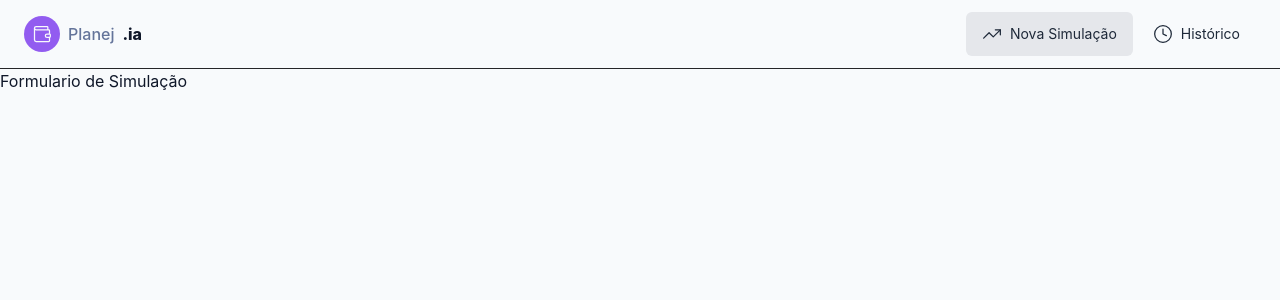
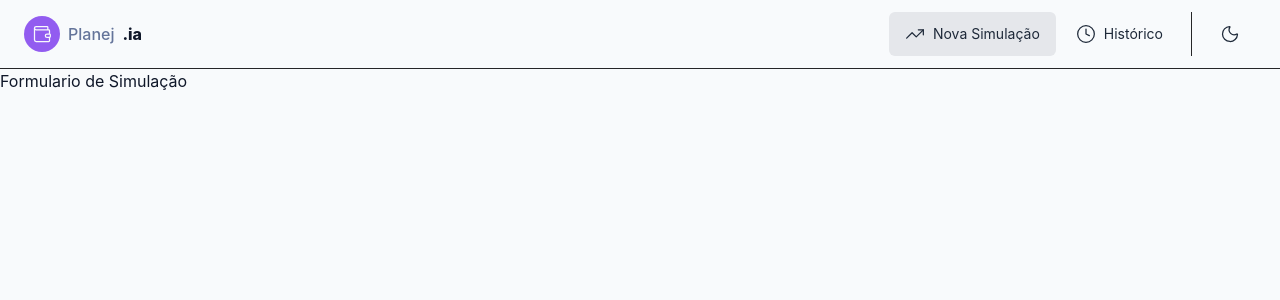
Before and after one commit to emygerfson/financiaIa, a React (Vite) app in the folder financeiro/: page / in a window 1280 px wide. Shown: the top 300 px of the page. Built offline with nearby package versions, Linux system fonts and the light colour scheme.

Commit message:
thmema dark e liht criado

```diff
--- /dev/null
+++ b/financeiro/src/components/shared/Divider.tsx
@@ -0,0 +1,43 @@
+import React from 'react';
+interface DividerProps {
+  orientation?: "horizontal" | "vertical";
+  spacing?: string;
+  className?: string;
+}
+
+export function Divider({
+  orientation = "horizontal",
+  spacing = "16px",
+  className = "",
+}: DividerProps) {
+  const styles =
+    orientation === "horizontal"
+      ? {
+          marginTop: spacing,
+          marginBottom: spacing,
+        }
+      : {
+          marginLeft: spacing,
+          marginRight: spacing,
+        };
+
+  const classNameByOrientation = {
+    horizontal: "w-full h-px",
+    vertical: "self-stretch w-px",
+  };
+
+  return (
+    <div
+      role="separator"
+      aria-orientation={orientation}
+      style={styles}
+      className={[
+        "bg-border",
+        classNameByOrientation[orientation],
+        className,
+      ]
+        .filter(Boolean)
+        .join(" ")}
+    />
+  );
+}
--- a/financeiro/src/components/shared/Header.tsx
+++ b/financeiro/src/components/shared/Header.tsx
@@ -1,10 +1,13 @@
-import { Clock, TrendingUp, Wallet } from "lucide-react";
+import { Clock, Sun, Moon, TrendingUp, Wallet, Divide } from "lucide-react";
 import { useNavigate } from "react-router-dom";
 import { Buttom } from "./Buttom";
 import React from "react";
+import { useTheme } from "../../hooks/UseTheme";
+import { Divider } from "./Divider";
 
 export function Header() {
     const navigate = useNavigate();
+    const { theme, toggleTheme } = useTheme();
     return (
         <header className="border-b border-(--border) px-6 py-3">
             <nav className="flex items-center justify-between">
@@ -23,6 +26,13 @@ export function Header() {
                     <Buttom variant="ghost"icon={Clock} onClick={() => navigate("/historico")}>
                         <span className="hidden sm:inline">Histórico</span>
                     </Buttom>
+                    <Divider orientation="vertical" spacing="8px" className="hidden sm:block"/>
+                    <Buttom
+                        aria-label={`Mudar para tema ${theme === "light" ? "escuro" : "claro"}`}
+                        variant="ghost"
+                        icon={theme === "light" ? Moon : Sun}
+                        onClick={toggleTheme}
+                    />
                 </div>
 
             </nav>
--- /dev/null
+++ b/financeiro/src/context/ThemeContext.tsx
@@ -0,0 +1,11 @@
+import { createContext } from 'react';
+
+
+export type Theme = 'light' | 'dark';
+
+interface ThemeContextValue{
+    theme: Theme;
+    toggleTheme: () => void;
+}
+
+export const ThemeContext = createContext<ThemeContextValue | undefined>(undefined);
--- /dev/null
+++ b/financeiro/src/context/ThemeProvider.tsx
@@ -0,0 +1,27 @@
+import React from 'react';
+import {PropsWithChildren, useState ,useEffect} from 'react'
+import { ThemeContext, type Theme } from './ThemeContext';
+export function ThemeProvider({ children }: PropsWithChildren) {
+  const [theme, setTheme] = useState<Theme>(() => {
+    const localStorageTheme = localStorage.getItem('theme') as Theme | null;
+    if (localStorageTheme) {
+        return localStorageTheme;
+    }
+    const prefersDarkMode = window.matchMedia('(prefers-color-scheme: dark)').matches;
+    return prefersDarkMode ? 'dark' : 'light';
+  });
+
+    useEffect(() => {
+        document.documentElement.setAttribute('data-theme', theme);
+        localStorage.setItem('theme', theme);
+    }, [theme]);
+
+    const toggleTheme = () => {
+        setTheme(currentTheme => (currentTheme === 'light' ? 'dark' : 'light'));
+    };
+    return (
+        <ThemeContext.Provider value={{ theme, toggleTheme }}>
+            {children}
+        </ThemeContext.Provider>
+    );
+}
--- /dev/null
+++ b/financeiro/src/hooks/useTheme.tsx
@@ -0,0 +1,11 @@
+import { useContext } from "react"
+import { ThemeContext } from "../context/ThemeContext"
+
+
+export function useTheme() {
+        const context = useContext(ThemeContext)
+        if (context === undefined) {
+            throw new Error('useTheme must be used within a ThemeProvider')
+        }
+        return context
+    }
--- a/financeiro/src/main.tsx
+++ b/financeiro/src/main.tsx
@@ -3,9 +3,12 @@ import { StrictMode } from 'react';
 import { createRoot } from 'react-dom/client';
 import './index.css';
 import App from './App.tsx';
+import { ThemeProvider } from './context/ThemeProvider.tsx';
 
 createRoot(document.getElementById('root')!).render(
   <StrictMode>
-    <App />
+    <ThemeProvider>
+      <App />
+    </ThemeProvider>
   </StrictMode>,
 );
```
